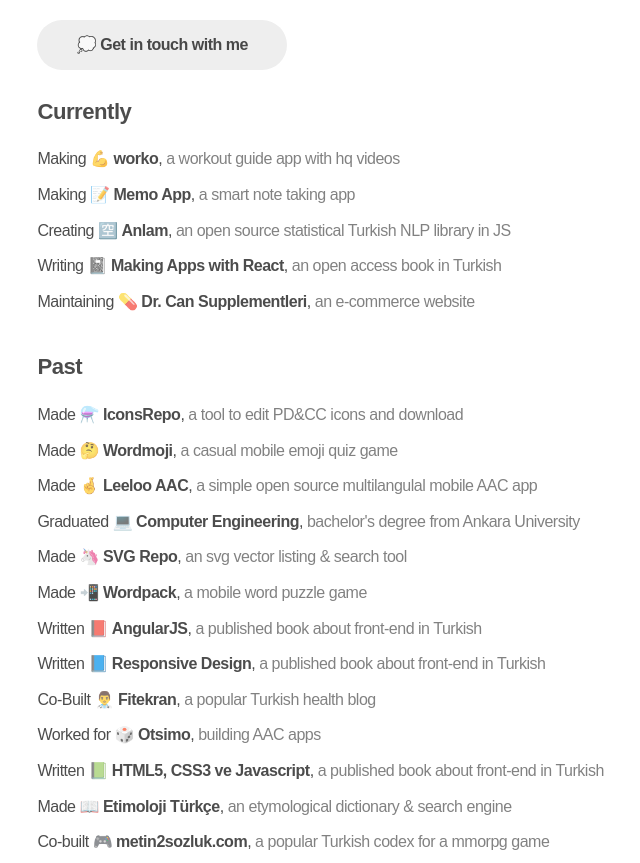
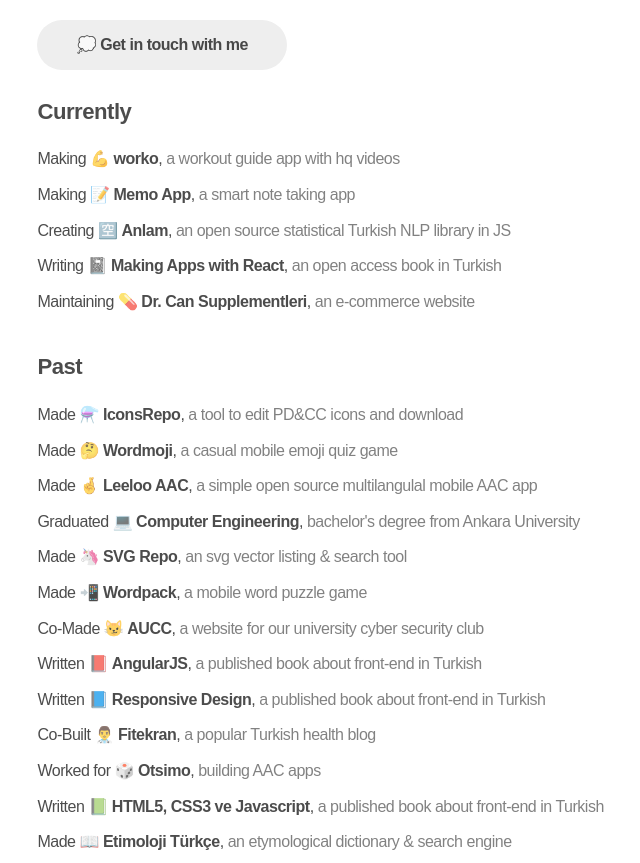
Before and after one commit to btk/buraktokak, a Gatsby site: page / in a window 1280 px wide. Shown: the part 223-1086 px from the top of the page, without its empty margins (140-780 px from the left). Built offline with nearby package versions, Linux system fonts and the light colour scheme; Gatsby itself is replaced by a stand-in of ours; a web font is replaced by a local one.

Commit message:
add aucc

```diff
--- a/src/pages/index.js
+++ b/src/pages/index.js
@@ -82,6 +82,7 @@
             <li>Graduated 💻 <b>Computer Engineering</b>, <span>bachelor's degree from Ankara University</span></li>
             <li>Made 🦄 <a href="https://www.svgrepo.com/" target="_blank"><b>SVG Repo</b></a>, <span>an svg vector listing & search tool</span></li>
             <li>Made 📲 <a href="https://apps.apple.com/tr/app/wordpack-word-puzzle-game/id1350159332?l=tr" target="_blank"><b>Wordpack</b></a>, <span>a mobile word puzzle game</span></li>
+            <li>Co-Made 😼 <a href="https://aucyberclub.org" target="_blank"><b>AUCC</b></a>, <span>a website for our university cyber security club</span></li>
             <li>Written 📕 <a href="https://www.kitapyurdu.com/kitap/angularjs/427295.html" target="_blank"><b>AngularJS</b></a>, <span>a published book about front-end in Turkish</span></li>
             <li>Written 📘 <a href="https://www.kitapyurdu.com/kitap/responsive-web-tasarimi-ve-uygulamalari/403949.html&publisher_id=4468" target="_blank"><b>Responsive Design</b></a>, <span>a published book about front-end in Turkish</span></li>
             <li>Co-Built 👨‍⚕️ <a href="https://www.fitekran.com" target="_blank"><b>Fitekran</b></a>, <span>a popular Turkish health blog</span></li>
```
